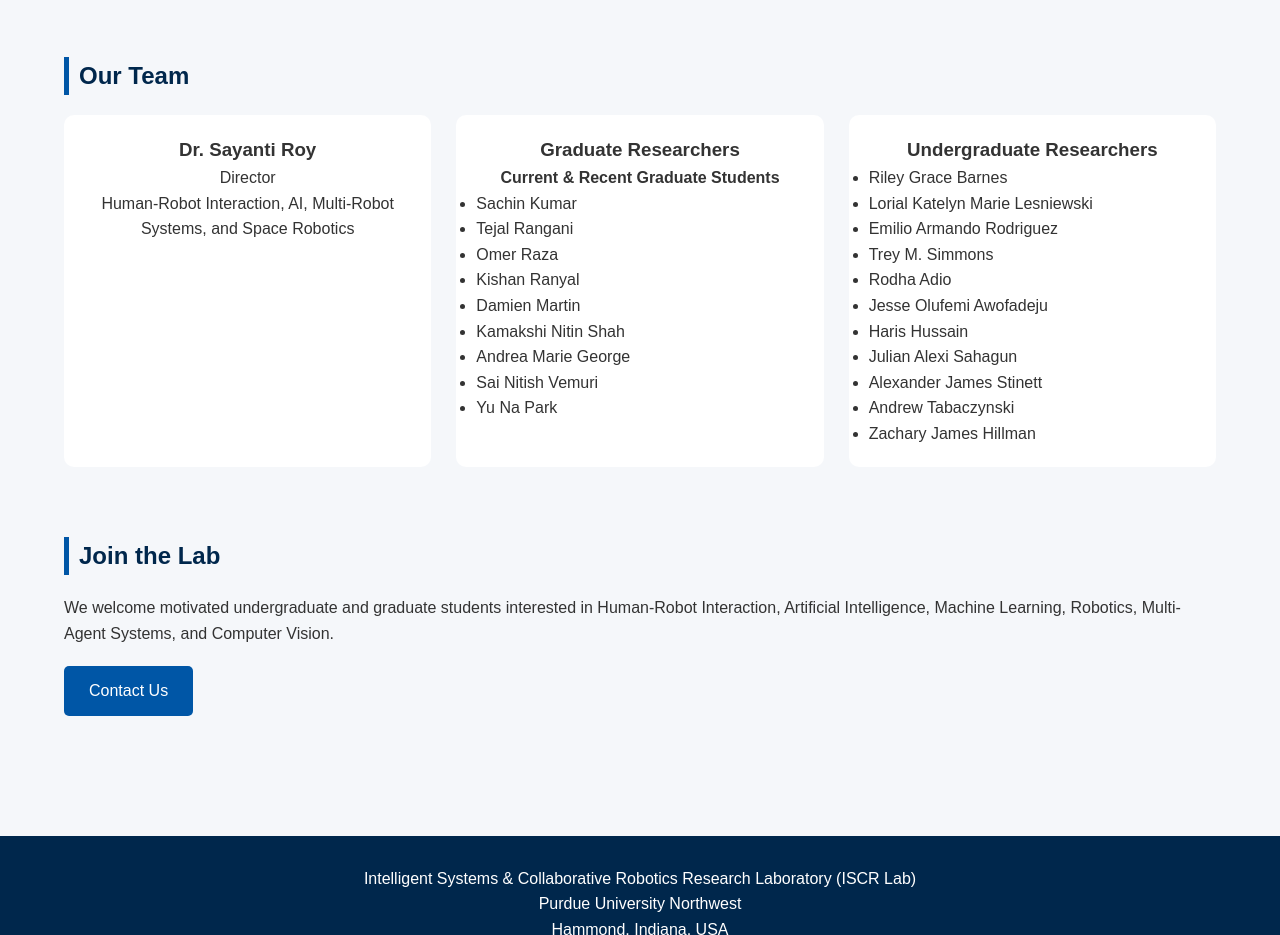
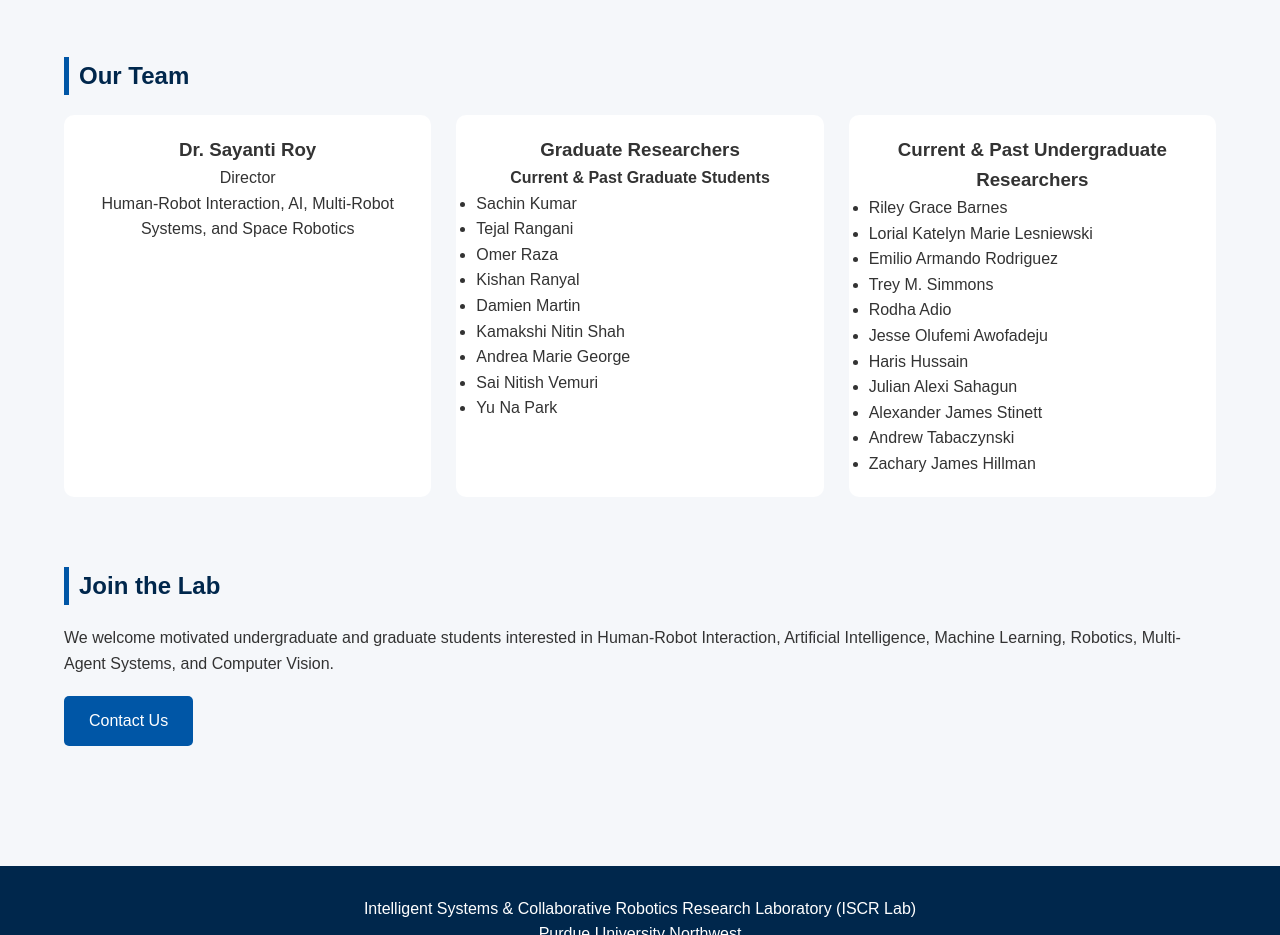
Before and after one commit to sayantiroy90/iscr.github.io, a plain HTML site: page index.html in a window 1280 px wide. Shown: the part 2340-3275 px from the top of the page. Drawn offline with Linux system fonts and the light colour scheme.

Commit message:
Update titles for graduate and undergraduate researchers

```diff
--- a/index.html
+++ b/index.html
@@ -308,7 +308,7 @@ footer{
         <div class="team-member">
             <h3>Graduate Researchers</h3>
 
-            <p><strong>Current & Recent Graduate Students</strong></p>
+            <p><strong>Current & Past Graduate Students</strong></p>
             <ul style="text-align:left;">
                 <li>Sachin Kumar</li>
                 <li>Tejal Rangani</li>
@@ -323,7 +323,7 @@ footer{
         </div>
 
         <div class="team-member">
-            <h3>Undergraduate Researchers</h3>
+            <h3>Current & Past Undergraduate Researchers</h3>
 
             <ul style="text-align:left;">
                 <li>Riley Grace Barnes</li>
```
